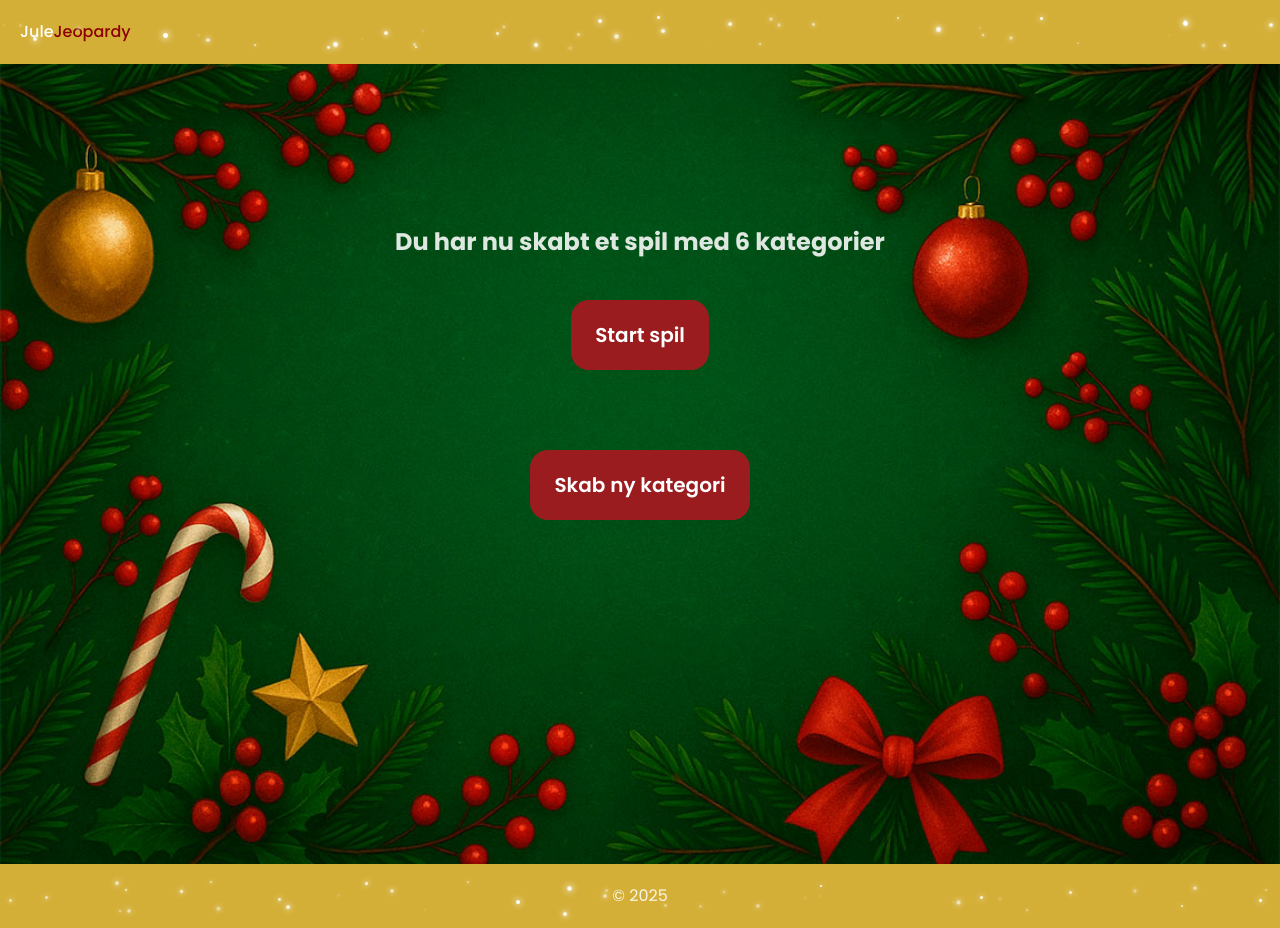
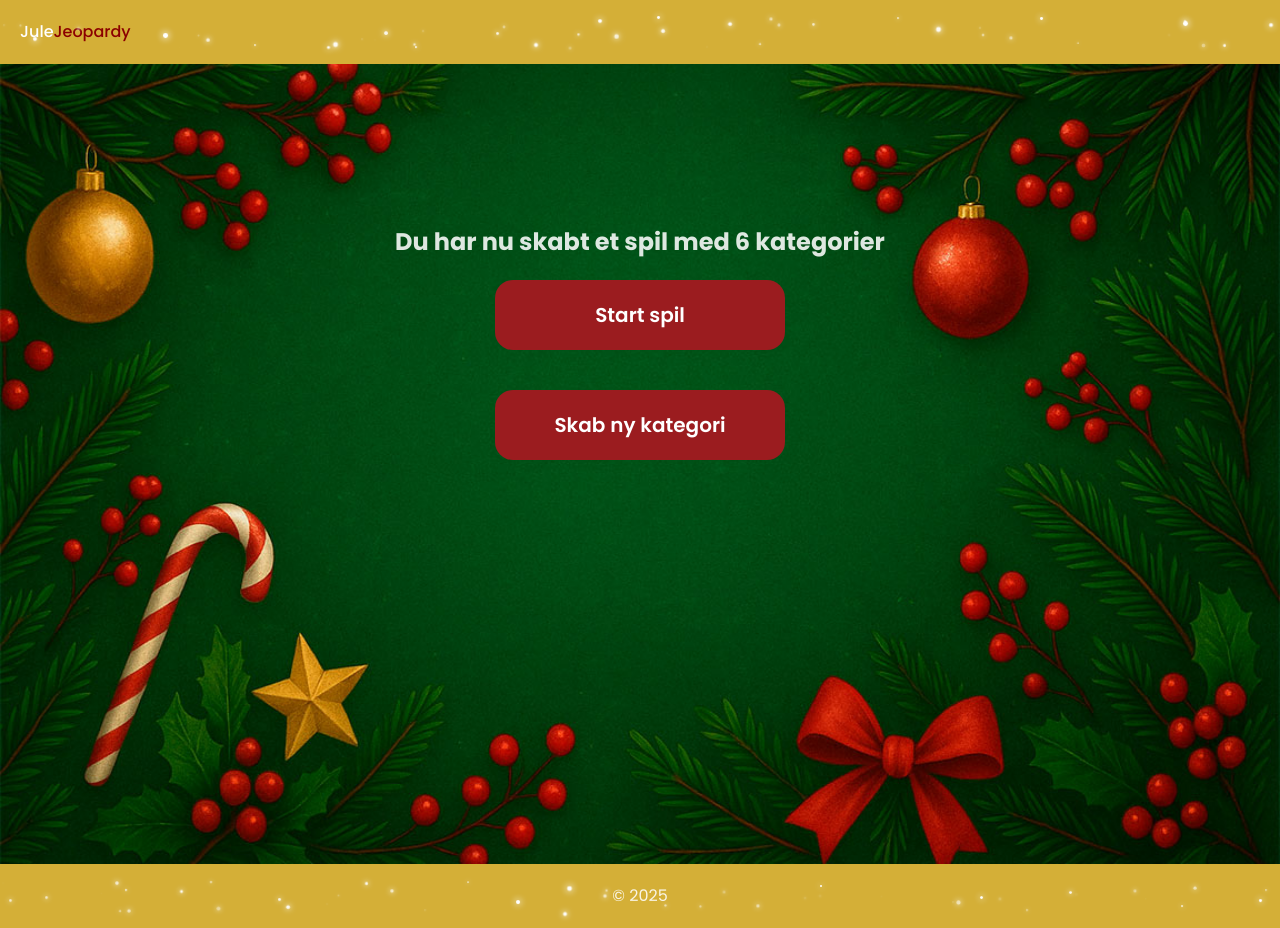
Before and after one commit to HoniNanoq2025/jule-jeopardy, a React app in the folder Frontend/: page /game-created in a window 1280 px wide. Built offline with nearby package versions, Linux system fonts and the light colour scheme; the HTML template or start-up script is replaced by a standard one; a web font is replaced by a local one.

Commit message:
update button styling

```diff
--- a/Frontend/src/pages/GameCreated/GameCreated.jsx
+++ b/Frontend/src/pages/GameCreated/GameCreated.jsx
@@ -6,11 +6,9 @@ export default function GameCreated() {
   const navigate = useNavigate();
   const { gameId } = useParams();
 
-
   const navigateAddTeam = () => {
     navigate(`/add-team/${gameId}`);
   };
-
 
   const navigateCategory = () => {
     navigate("/create-category", {
@@ -24,44 +22,42 @@ export default function GameCreated() {
         <p>Du har nu skabt et spil med 6 kategorier</p>
 
         <div>
-          <Button buttonText="Start spil" onButtonClick={navigateAddTeam} />
+          <Button
+            buttonText="Start spil"
+            onButtonClick={navigateAddTeam}
+            btnSize={styles.startGameBtn}
+          />
         </div>
 
         <div>
-          <Button buttonText="Skab ny kategori" onButtonClick={navigateCategory} />
+          <Button
+            buttonText="Skab ny kategori"
+            onButtonClick={navigateCategory}
+            btnSize={styles.createCategoryBtn}
+          />
         </div>
       </div>
     </div>
   );
 }
 
-
-
-
-  const loadGame = async () => {
+const loadGame = async () => {
   try {
     setLoading(true);
     setError(null);
 
-
     const data = await fetchGameById(gameId);
     const gameData = data.data || data;
 
-
     setGame(gameData);
     setTeams(gameData.teams || []);
-
 
     const backendCategories = Array.isArray(gameData.categories)
       ? gameData.categories
       : [];
 
-
     const localKey = `customCategories-${gameId}`;
-    const localCategories = JSON.parse(
-      localStorage.getItem(localKey)
-    ) || [];
-
+    const localCategories = JSON.parse(localStorage.getItem(localKey)) || [];
 
     setCategories([...backendCategories, ...localCategories]);
   } catch (err) {
--- a/Frontend/src/pages/GameCreated/GameCreated.module.css
+++ b/Frontend/src/pages/GameCreated/GameCreated.module.css
@@ -11,13 +11,19 @@
   padding: 10rem;
 }
 
-.gamediv p{
+.gamediv p {
   font-size: 24px;
   font-weight: bold;
 }
 
 .gamediv div {
   padding: 20px;
+}
+
+.startGameBtn,
+.createCategoryBtn {
+  margin: 0;
+  width: 290px;
 }
 
 @media screen and (max-width: 650px) {
```
